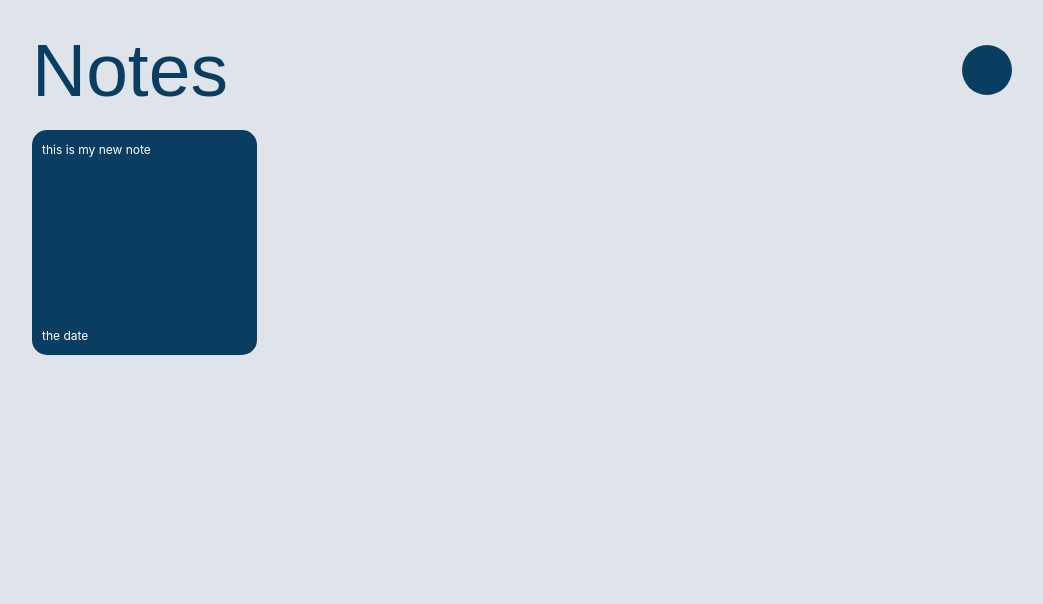
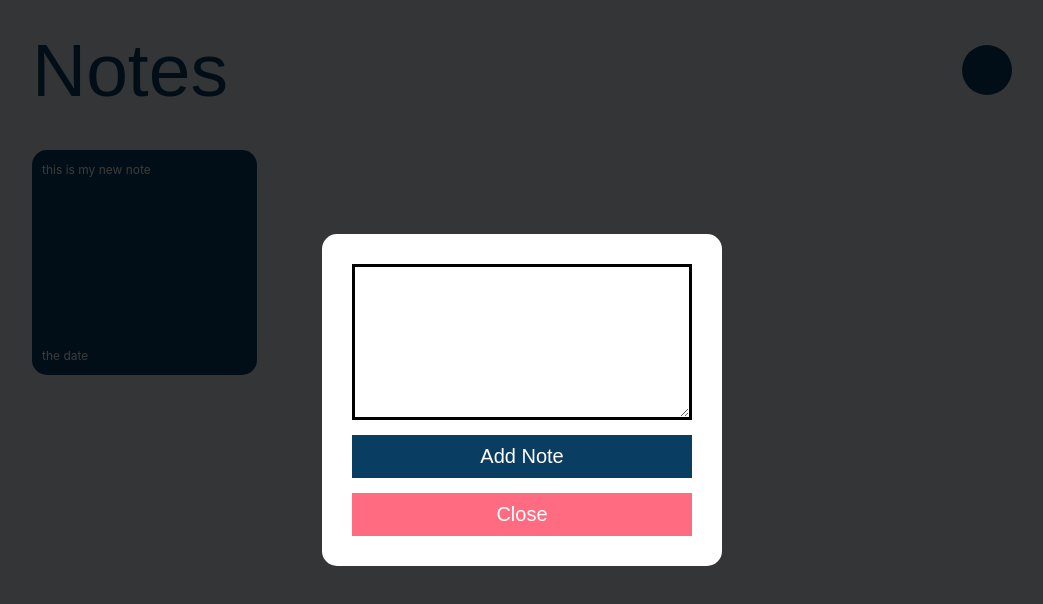
Before and after one commit to Abdullah9001/Note-App, a Vue app: page / in a window 1280 px wide. Both pictures are taken after a click on the button 1105 px from the left and 70 px from the top of the page. Shown: the top 604 px of the page, without its empty margins (118-1161 px from the left). Built offline with nearby package versions, Linux system fonts and the light colour scheme; some icons are missing.

Commit message:
all css is done, now start on script section

```diff
--- a/src/App.vue
+++ b/src/App.vue
@@ -1,13 +1,32 @@
 <script setup>
 import { Icon } from "@iconify/vue";
+import { ref } from "vue";
+
+const showModal = ref(false);
+const newNote = ref("");
 </script>
 
 <template>
   <main>
+    <div v-show="showModal" class="overlay">
+      <div class="modal">
+        <textarea
+          v-model="newNote"
+          name="note"
+          id="note"
+          cols="30"
+          rows="10"
+        ></textarea>
+        <button>Add Note</button>
+        <button @click="showModal = false" class="close">Close</button>
+      </div>
+    </div>
     <div class="container">
       <header>
         <h1>Notes</h1>
-        <button><Icon icon="ic:outline-plus" width="25" /></button>
+        <button @click="showModal = true">
+          <Icon icon="ic:outline-plus" width="25" />
+        </button>
       </header>
       <div class="cards-container">
         <div class="card">
@@ -25,6 +44,43 @@ main {
   width: 100vw;
   background-color: #dfe4ea;
 
+  .overlay {
+    position: absolute;
+    width: 100%;
+    height: 100%;
+    background-color: rgba(0, 0, 0, 0.77);
+    z-index: 10;
+    display: flex;
+    align-items: center;
+    justify-content: center;
+    .modal {
+      display: flex;
+      flex-direction: column;
+      width: 400px;
+      padding: 30px;
+      position: relative;
+      border-radius: 15px;
+      background-color: #fff;
+      textarea {
+        outline: none;
+        border: 3px solid black;
+      }
+      button {
+        padding: 10px 20px;
+        margin-top: 15px;
+        font-size: 20px;
+        width: 100%;
+        background-color: #0a3d62;
+        color: #fff;
+        cursor: pointer;
+        border: none;
+      }
+      .close {
+        background-color: #ff6b81;
+      }
+    }
+  }
+
   .container {
     max-width: 1000px;
     padding: 10px;
@@ -34,6 +90,7 @@ main {
       display: flex;
       align-items: center;
       justify-content: space-between;
+      margin-bottom: 20px;
 
       h1 {
         color: #0a3d62;
```
